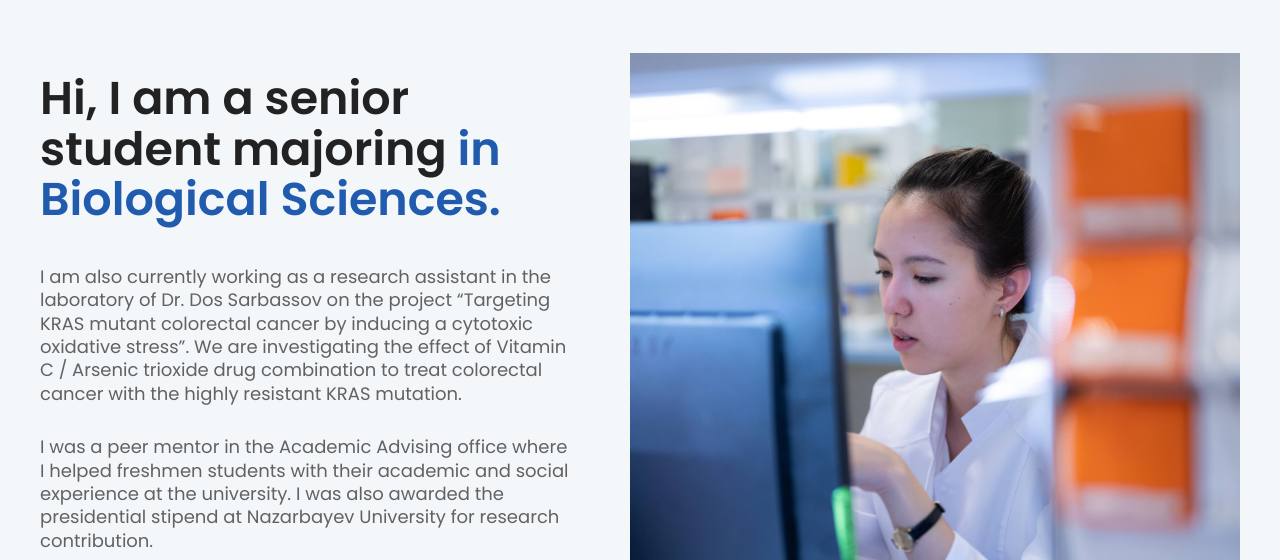
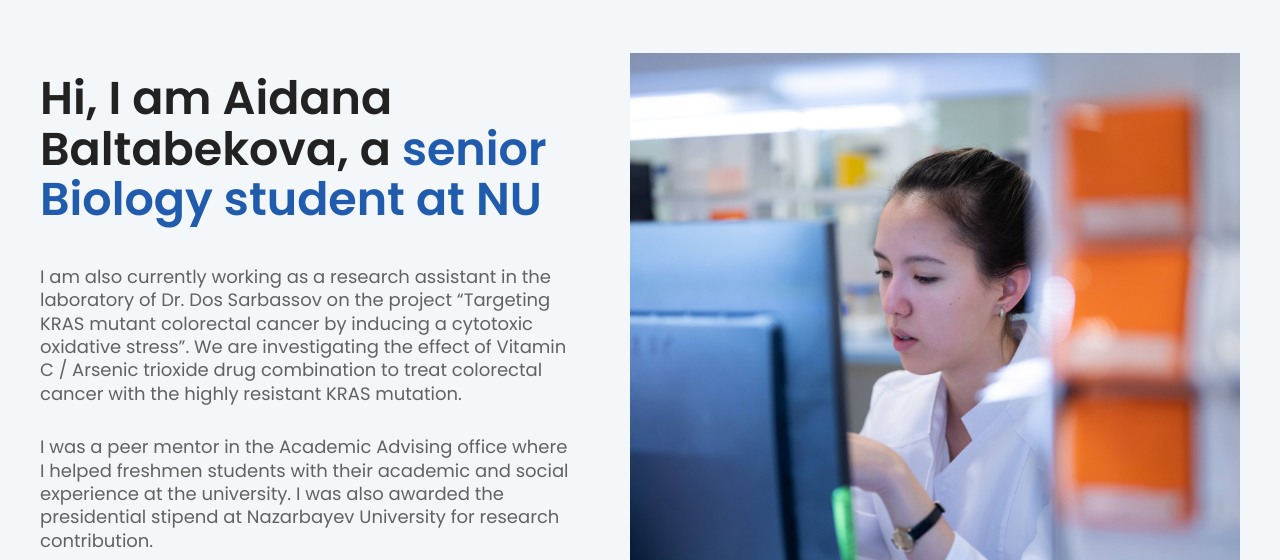
Before and after one commit to hHolyMolly/A.B., a plain HTML site: page about.html in a window 1280 px wide. Shown: the part 107-667 px from the top of the page. Drawn offline with nearby package versions, Linux system fonts and the light colour scheme; a web font is replaced by a local one.

Commit message:
Add files via upload

```diff
--- a/about.html
+++ b/about.html
@@ -71,7 +71,7 @@
                <div class="start__body">
                   <div class="start__inner">
                      <h1 class="start__title _title wow animate__animated animate__fadeInUp" data-wow-duration="0.6s">
-                        Hi, I am a senior student majoring <span>in Biological Sciences.</span>
+                        Hi, I am Aidana Baltabekova, a <span>senior Biology student at NU</span>
                      </h1>
                      <p class="start__text wow animate__animated animate__fadeInUp" data-wow-duration="0.6s"
                         data-wow-delay="0.2s">
```
Also changed, not shown: index.html (+1 -1 lines).
